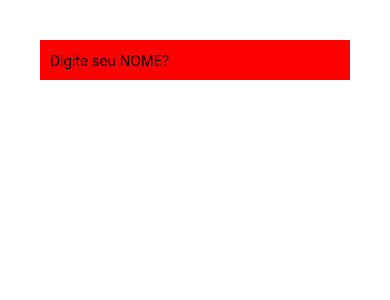
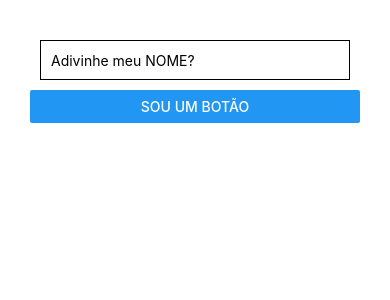
Before and after one commit to josanjohnata/projetos-react-native, a React Native app: screen / in a window 390 px wide. Shown: the top 300 px of the page. Built offline with nearby package versions, Linux system fonts and the light colour scheme.

Commit message:
React Native - Basico - Aula 10

```diff
--- a/App.js
+++ b/App.js
@@ -5,29 +5,34 @@ import { appStyles } from "./style/app.style";
 export default class App extends Component {
   constructor(props) {
     super(props);
-    this.state = {texto: ''};
+    this.state = {inputTexto: '', texto: ''};
 
-    this.changeText = this.changeText.bind(this);
+    this.apertouBotao = this.apertouBotao.bind(this);
   }
 
-  changeText(text) {
+  apertouBotao() {
     let result = this.state;
 
-    if(text.length > 0) {
-      result.texto = `Olá, ${text}`;
+    if(result.inputTexto === 'Josan') {
+      result.texto = 'Parabéns! Você acertou!';
     } else {
-      result.texto = '';
+      result.texto = 'Você errou! Tente novamente.'
     }
     this.setState(result);
+  }
 
-  }
   render() {
     return (
       <View style={{padding: 30}}>
         <TextInput
           style={appStyles.input}
-          placeholder="Digite seu NOME?"
-          onChangeText={this.changeText}
+          placeholder="Adivinhe meu NOME?"
+          onChangeText={(inputTexto) => this.setState({inputTexto})}
+        />
+        <Button
+          title="Sou um Botão"
+          onPress={this.apertouBotao}
+          style={appStyles.button}
         />
         <Text
           style={appStyles.text}
--- a/style/app.style.js
+++ b/style/app.style.js
@@ -21,14 +21,19 @@ export const appStyles = StyleSheet.create({
   },
   input: {
     height: 40,
-    borderWidth: '5',
+    borderWidth: 1,
     borderColor: '#000000',
     margin: 10,
     padding: 10,
-    backgroundColor: 'red'
   },
   text: {
     fontSize: 20,
     textAlign: 'center'
+  },
+  button: {
+    height: 40,
+    margin: 20,
+    padding: 10,
+    toUpperCase: false,
   }
 });
```
